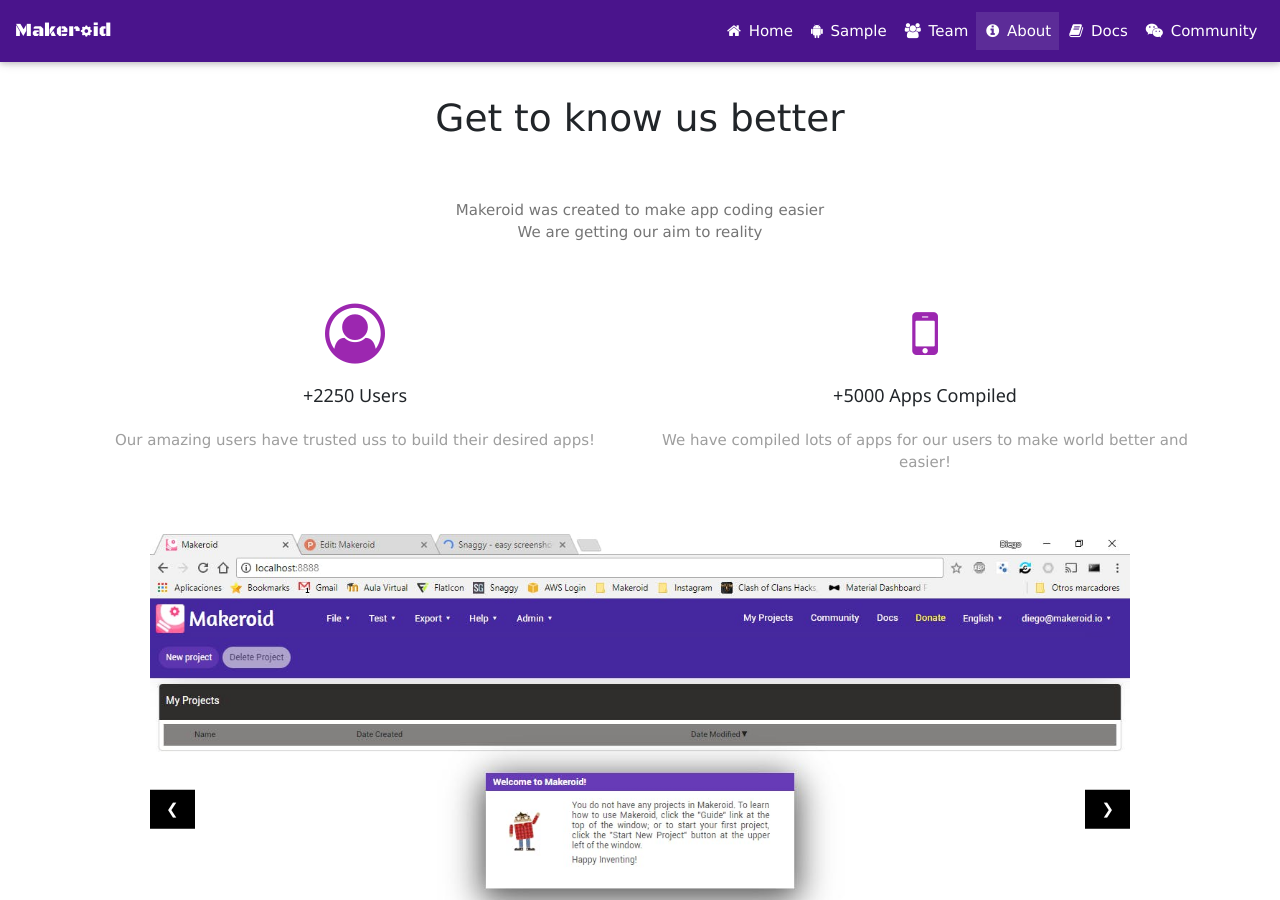
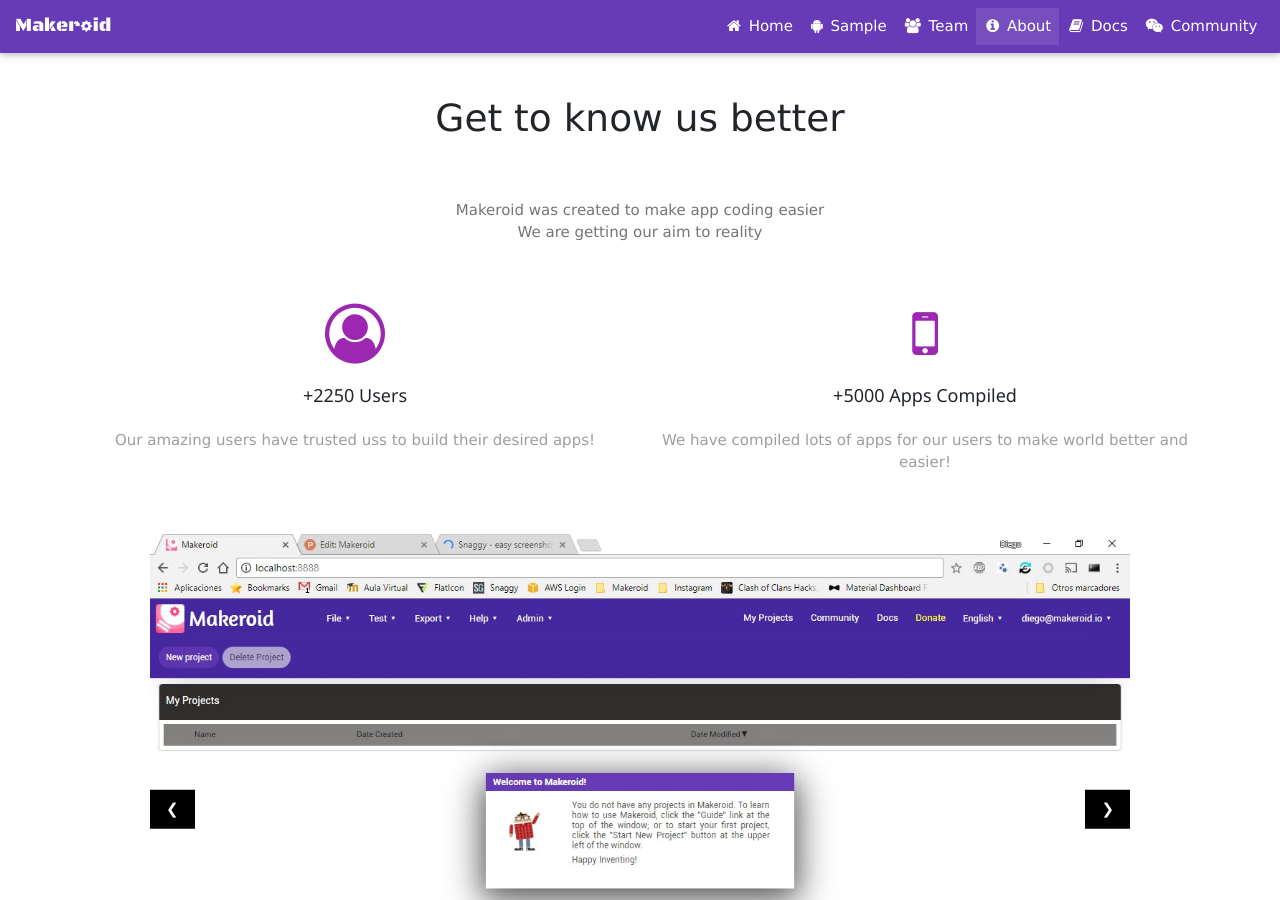
Before and after one commit to Kodular/kodular.github.io, a Jekyll site: the page built from about.html, in a window 1280 px wide and 900 px high. Built offline with Jekyll 4.4.1, drawn with Linux system fonts in a browser that asks for light colours; nearby versions of some CDN libraries.

Commit message:
Update nav.html

```diff
--- a/_includes/nav.html
+++ b/_includes/nav.html
@@ -1,4 +1,4 @@
-<nav class="navbar fixed-top navbar-expand-lg navbar-dark purple darken-4 scrolling-navbar">
+<nav class="navbar fixed-top navbar-expand-lg navbar-dark deep-purple">
         <a class="navbar-brand" href="/" style="font-family: Makeroid;"><strong>Makeroid</strong></a>
         <button class="navbar-toggler" type="button" data-toggle="collapse" data-target="#navbarSupportedContent" aria-controls="navbarSupportedContent" aria-expanded="false" aria-label="Toggle navigation">
                 <span class="navbar-toggler-icon"></span>
```
